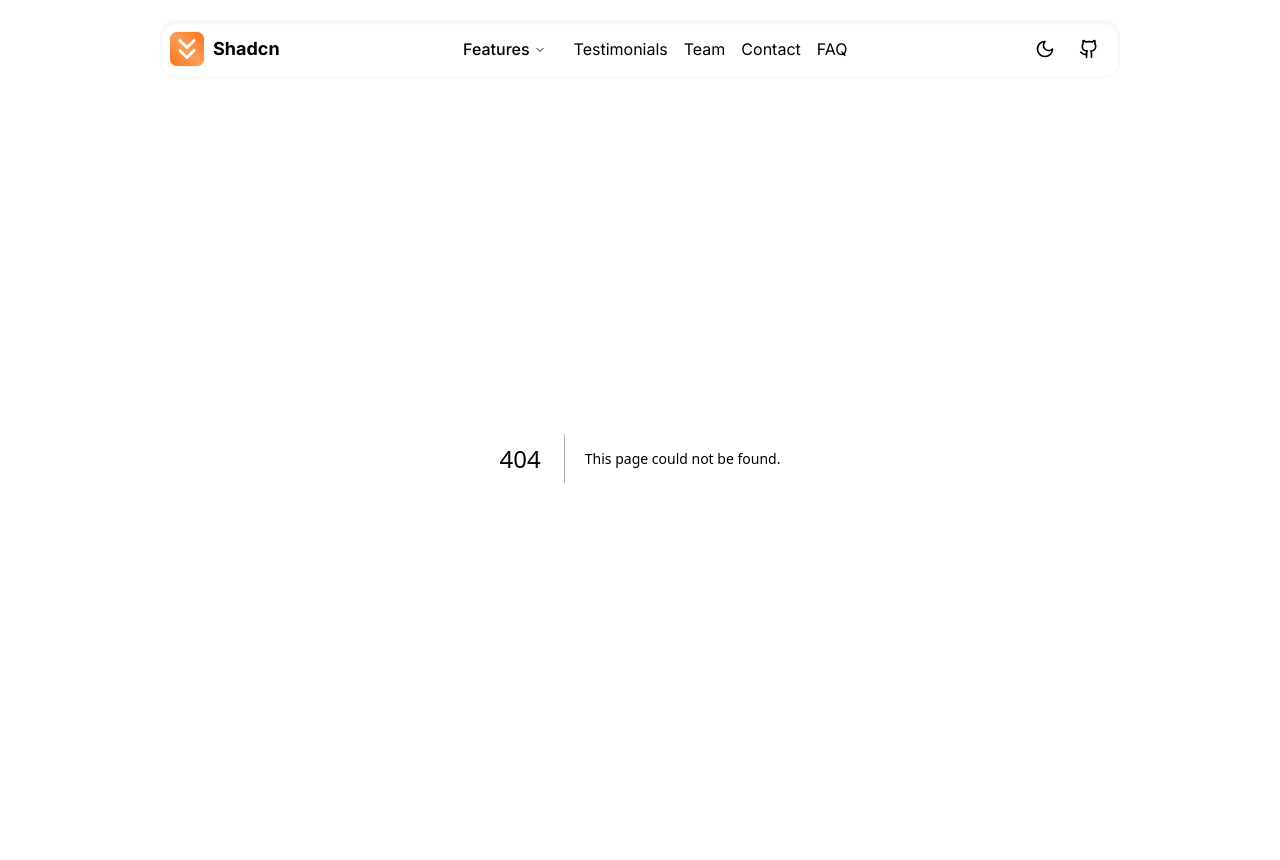
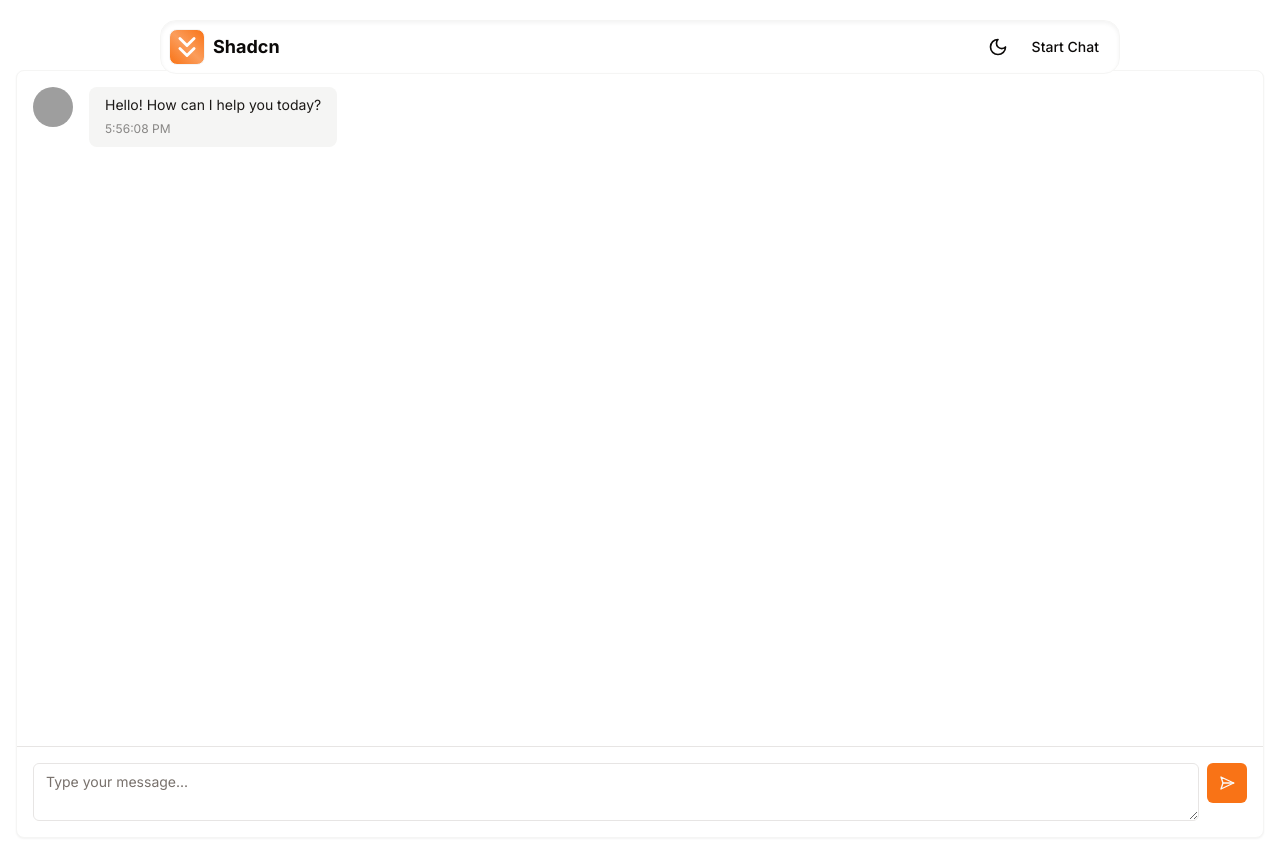
Before and after one commit to Inevitable-Design/kysGary, a Next.js app: page /chat in a window 1280 px wide. Before the commit this address had no page. Shown: the top 860 px of the page. Built offline with nearby package versions, Linux system fonts and the light colour scheme; grey boxes are pictures that could not be loaded.

Commit message:
Add chat interface components and update dependencies

```diff
--- /dev/null
+++ b/app/chat/page.tsx
@@ -0,0 +1,12 @@
+// app/chat/page.tsx
+import ChatInterface from '@/components/chat/chat-interface'
+
+export default function ChatPage() {
+  return (
+    <div className="flex min-h-screen mb-16 bg-background">
+      <div className="flex flex-col flex-1">
+        <ChatInterface />
+      </div>
+    </div>
+  )
+}
--- /dev/null
+++ b/components/chat/chat-input.tsx
@@ -0,0 +1,40 @@
+import { useState } from 'react'
+import { Button } from '@/components/ui/button'
+import { Textarea } from '@/components/ui/textarea'
+import { SendHorizontal } from 'lucide-react'
+
+interface ChatInputProps {
+  onSendMessage: (content: string) => void
+}
+
+export default function ChatInput({ onSendMessage }: ChatInputProps) {
+  const [message, setMessage] = useState('')
+
+  const handleSubmit = (e: React.FormEvent) => {
+    e.preventDefault()
+    if (message.trim()) {
+      onSendMessage(message)
+      setMessage('')
+    }
+  }
+
+  return (
+    <form onSubmit={handleSubmit} className="flex gap-2">
+      <Textarea
+        value={message}
+        onChange={(e) => setMessage(e.target.value)}
+        placeholder="Type your message..."
+        className="min-h-[50px] flex-1"
+        onKeyDown={(e) => {
+          if (e.key === 'Enter' && !e.shiftKey) {
+            e.preventDefault()
+            handleSubmit(e)
+          }
+        }}
+      />
+      <Button type="submit" size="icon">
+        <SendHorizontal className="h-4 w-4" />
+      </Button>
+    </form>
+  )
+}
--- /dev/null
+++ b/components/chat/chat-interface.tsx
@@ -0,0 +1,64 @@
+'use client'
+
+import { useState } from 'react'
+import { ScrollArea } from '@/components/ui/scroll-area'
+import { Card } from '@/components/ui/card'
+import ChatInput from './chat-input'
+import ChatMessage from './chat-message'
+
+interface Message {
+  id: string
+  content: string
+  sender: 'user' | 'bot'
+  timestamp: Date
+}
+
+export default function ChatInterface() {
+  const [messages, setMessages] = useState<Message[]>([
+    {
+      id: '1',
+      content: 'Hello! How can I help you today?',
+      sender: 'bot',
+      timestamp: new Date(),
+    },
+  ])
+
+  const handleSendMessage = (content: string) => {
+    const newMessage: Message = {
+      id: Date.now().toString(),
+      content,
+      sender: 'user',
+      timestamp: new Date(),
+    }
+
+    setMessages((prev) => [...prev, newMessage])
+
+    // Simulate bot response
+    setTimeout(() => {
+      const botResponse: Message = {
+        id: (Date.now() + 1).toString(),
+        content: 'Thanks for your message! This is a simulated response.',
+        sender: 'bot',
+        timestamp: new Date(),
+      }
+      setMessages((prev) => [...prev, botResponse])
+    }, 1000)
+  }
+
+  return (
+    <Card className="flex flex-col h-full 6 m-4 overflow-hidden">
+      <div className="flex-1 p-4 ">
+        <ScrollArea className="h-full pr-4">
+          <div className="space-y-4">
+            {messages.map((message) => (
+              <ChatMessage key={message.id} message={message} />
+            ))}
+          </div>
+        </ScrollArea>
+      </div>
+      <div className="p-4 border-t">
+        <ChatInput onSendMessage={handleSendMessage} />
+      </div>
+    </Card>
+  )
+}
--- /dev/null
+++ b/components/chat/chat-message.tsx
@@ -0,0 +1,41 @@
+import { Avatar, AvatarFallback, AvatarImage } from '@/components/ui/avatar'
+import { cn } from '@/lib/utils'
+
+interface ChatMessageProps {
+  message: {
+    content: string
+    sender: 'user' | 'bot'
+    timestamp: Date
+  }
+}
+
+export default function ChatMessage({ message }: ChatMessageProps) {
+  const isBot = message.sender === 'bot'
+
+  return (
+    <div
+      className={cn(
+        'flex items-start gap-4',
+        isBot ? 'flex-row' : 'flex-row-reverse'
+      )}
+    >
+      <Avatar>
+        <AvatarImage src={isBot ? '/bot-avatar.png' : '/user-avatar.png'} />
+        <AvatarFallback>{isBot ? 'B' : 'U'}</AvatarFallback>
+      </Avatar>
+      <div
+        className={cn(
+          'rounded-lg px-4 py-2 max-w-[80%]',
+          isBot
+            ? 'bg-secondary text-secondary-foreground'
+            : 'bg-primary text-primary-foreground'
+        )}
+      >
+        <p className="text-sm">{message.content}</p>
+        <time className="text-xs opacity-50">
+          {message.timestamp.toLocaleTimeString()}
+        </time>
+      </div>
+    </div>
+  )
+}
--- a/components/layout/navbar.tsx
+++ b/components/layout/navbar.tsx
@@ -126,9 +126,9 @@ export const Navbar = () => {
       </div>
 
       {/* <!-- Desktop --> */}
-      <NavigationMenu className="hidden lg:block mx-auto">
-        <NavigationMenuList>
-          <NavigationMenuItem>
+      {/* <NavigationMenu className="hidden lg:block mx-auto"> */}
+        {/* <NavigationMenuList> */}
+          {/* <NavigationMenuItem>
             <NavigationMenuTrigger className="bg-card text-base">
               Features
             </NavigationMenuTrigger>
@@ -158,9 +158,9 @@ export const Navbar = () => {
                 </ul>
               </div>
             </NavigationMenuContent>
-          </NavigationMenuItem>
+          </NavigationMenuItem> */}
 
-          <NavigationMenuItem>
+          {/* <NavigationMenuItem>
             {routeList.map(({ href, label }) => (
               <NavigationMenuLink key={href} asChild>
                 <Link href={href} className="text-base px-2">
@@ -170,18 +170,17 @@ export const Navbar = () => {
             ))}
           </NavigationMenuItem>
         </NavigationMenuList>
-      </NavigationMenu>
+      </NavigationMenu> */}
 
       <div className="hidden lg:flex">
         <ToggleTheme />
 
         <Button asChild size="sm" variant="ghost" aria-label="View on GitHub">
           <Link
-            aria-label="View on GitHub"
-            href="https://github.com/nobruf/shadcn-landing-page.git"
-            target="_blank"
+            aria-label="Start Chat"
+            href="/chat"
           >
-            <Github className="size-5" />
+            Start Chat
           </Link>
         </Button>
       </div>
--- a/package.json
+++ b/package.json
@@ -21,10 +21,15 @@
     "@radix-ui/react-select": "^2.1.1",
     "@radix-ui/react-separator": "^1.0.3",
     "@radix-ui/react-slot": "^1.1.0",
+    "@solana/web3.js": "^1.98.0",
+    "bs58": "^6.0.0",
     "class-variance-authority": "^0.7.0",
     "clsx": "^2.1.1",
+    "cron": "^3.3.1",
     "embla-carousel-react": "^8.1.3",
+    "jsonwebtoken": "^9.0.2",
     "lucide-react": "^0.383.0",
+    "mongoose": "^8.9.2",
     "next": "14.2.3",
     "next-themes": "^0.3.0",
     "react": "^18",
@@ -32,6 +37,7 @@
     "react-hook-form": "^7.52.2",
     "tailwind-merge": "^2.3.0",
     "tailwindcss-animate": "^1.0.7",
+    "tweetnacl": "^1.0.3",
     "zod": "^3.23.8"
   },
   "devDependencies": {
```
Also changed, not shown: 2 other files (tests, documents, lock files or other folders).
